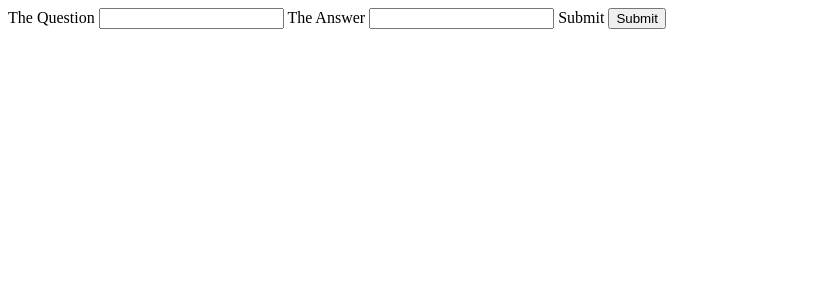
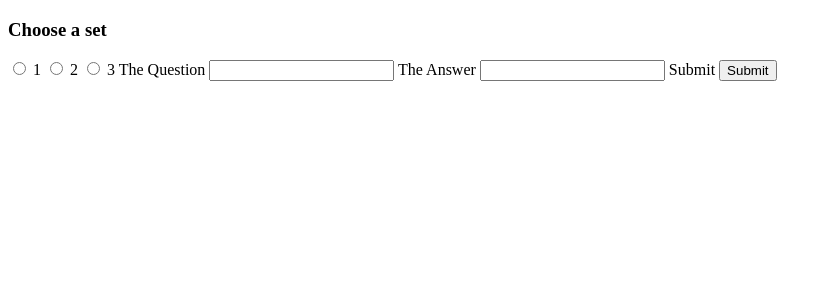
Before and after one commit to AidenHero/agile_2911_flashcards, a Flask app: page /api/cards/ in a window 1280 px wide. Shown: the top 300 px of the page, without its empty margins (0-832 px from the left). Run offline with Flask 3, Linux system fonts and the light colour scheme.

Commit message:
Added all inputs, made it so that they can't submit without all the forms filled

```diff
--- a/routes/api_cards.py
+++ b/routes/api_cards.py
@@ -6,15 +6,20 @@ api_cards_bp = Blueprint('api_cards', __name__)
 
 @api_cards_bp.route('/', methods=["GET"])
 def make_card_screen():
-    return render_template("create_card.html")
+    setIds = db.session.execute(db.select(Flashcard_set.set_id).order_by(Flashcard_set.set_id)).scalars()
+    print(setIds)
+    return render_template("create_card.html", sets=setIds)
 
 
 @api_cards_bp.route('/', methods=["POST"]) # to make new card
 def post_card():
+    setIds = db.session.execute(db.select(Flashcard_set.set_id).order_by(Flashcard_set.set_id)).scalars()
     question = request.form['card_question']
     answer = request.form['card_answer']
-    print(question, answer)
-    return render_template("create_card.html")
+    cardset = request.form['card_set']
+
+    print(question, answer, cardset)
+    return render_template("create_card.html", sets=setIds)
 
 @api_cards_bp.route('/<int:card_id>', methods=["PUT"]) # to update a card (using card_id)
 def put_card(card_id):
--- a/templates/create_card.html
+++ b/templates/create_card.html
@@ -1,11 +1,16 @@
 {% extends "base.html" %}
 {% block content %}
 <form method="POST">
+    <h3>Choose a set</h3>
+    {% for set in sets%}
+    <input type="radio" id="{{ set }}" name="card_set" value="{{ set }}" required>
+    <label for="{{ set }}">{{ set }}</label>
+    {% endfor %}
     <label for="card_question">The Question</label>
-    <input type="text" id="card_question" name="card_question">
+    <input type="text" id="card_question" name="card_question" required>
     <label for="card_answer">The Answer</label>
-    <input type="text" id="card_answer" name="card_answer">
+    <input type="text" id="card_answer" name="card_answer" required>
     <label for="submit_card">Submit</label>
-    <input type="submit" id="submit_card" name="submit_card">
+    <input type="submit" id="submit_card" name="submit_card" required>
 </form>
 {% endblock %}
```
